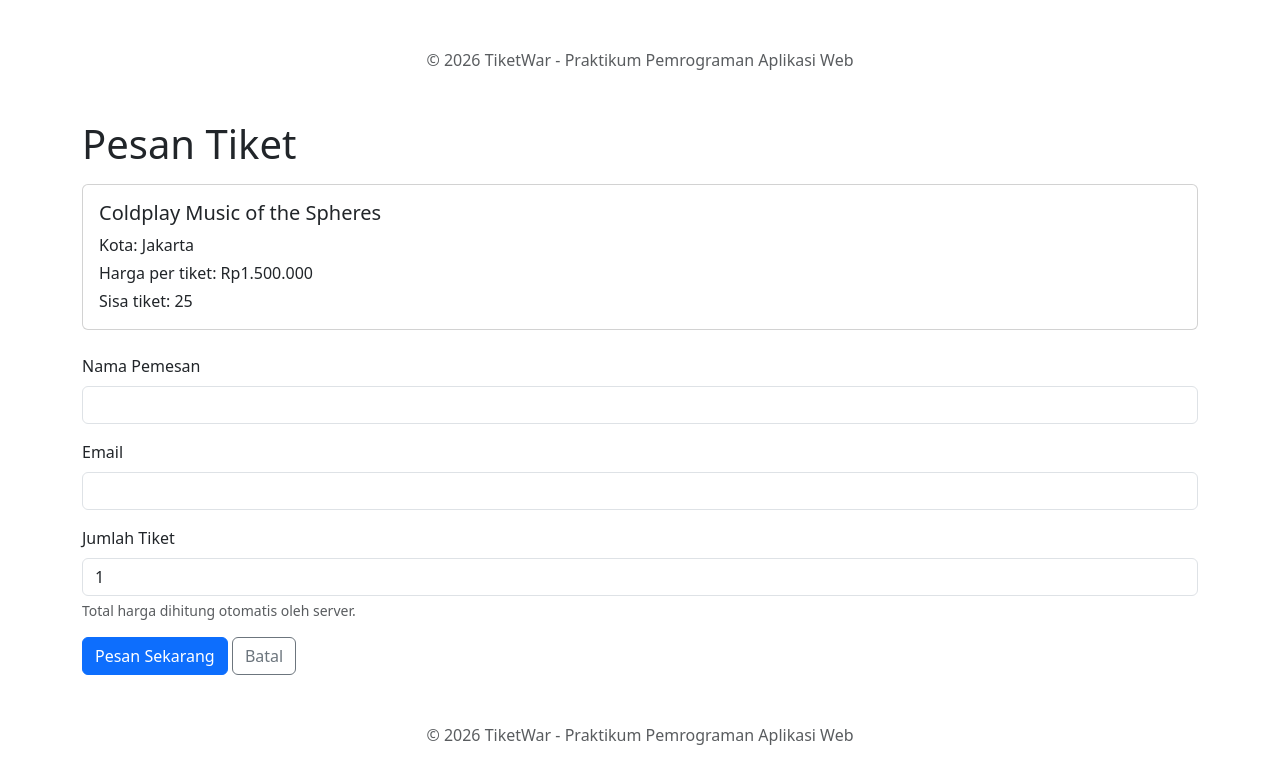
After one commit to EmanitaC/GD6_2813, a Laravel app: page /konser/1/pesan in a window 1280 px wide. The commit adds this page. Shown: the top 784 px of the page. Run offline with Laravel 12, Linux system fonts and the light colour scheme; data comes from the database, SQL or seed files in the repository; parts of the project's set-up code (start-up, migrations or seed data) failed here and were passed over.

Commit message:
Method create dan Form Pesanan

```diff
--- /dev/null
+++ b/tiketwar-php/tiketwar/app/Http/Controllers/PesananController.php
@@ -0,0 +1,53 @@
+<?php
+
+namespace App\Http\Controllers;
+
+use App\Models\Konser;
+use App\Models\Pesanan;
+use Illuminate\Http\RedirectResponse;
+use Illuminate\Http\Request;
+use Illuminate\Support\Facades\DB;
+use Illuminate\Validation\ValidationException;
+use Illuminate\View\View;
+
+class PesananController extends Controller
+{
+    public function create(Konser $konser): View
+    {
+        return view('pesanan-create', compact('konser'));
+    }
+
+    public function store(Request $request, Konser $konser): RedirectResponse
+    {
+        $data = $request->validate([
+            'nama_pemesan' => ['required', 'string', 'max:100'],
+            'email'        => ['required', 'email', 'max:100'],
+            'jumlah'       => ['required', 'integer', 'min:1'],
+        ]);
+
+        DB::transaction(function () use ($konser, $data) {
+            $terkunci = Konser::lockForUpdate()->findOrFail($konser->id);
+
+            if ($data['jumlah'] > $terkunci->sisa) {
+                throw ValidationException::withMessages([
+                    'jumlah' => 'Sisa tiket hanya ' . $terkunci->sisa . '.',
+                ]);
+            }
+
+            Pesanan::create([
+                'konser_id'    => $terkunci->id,
+                'nama_pemesan' => $data['nama_pemesan'],
+                'email'        => $data['email'],
+                'jumlah'       => $data['jumlah'],
+                'harga_satuan' => $terkunci->harga,
+                'total'        => $terkunci->harga * $data['jumlah'],
+                'status'       => Pesanan::MENUNGGU_BAYAR,
+            ]);
+
+            $terkunci->decrement('sisa', $data['jumlah']);
+        });
+
+        return redirect()->route('pesanan.index')
+            ->with('success', 'Pesanan berhasil dibuat. Status: menunggu bayar.');
+    }
+}
--- /dev/null
+++ b/tiketwar-php/tiketwar/resources/views/pesanan-create.blade.php
@@ -0,0 +1,54 @@
+@extends('layouts.main')
+
+@section('title', 'Pesan Tiket')
+
+@section('content')
+<h1 class="mb-3">Pesan Tiket</h1>
+
+<div class="card mb-4">
+    <div class="card-body">
+        <h2 class="h5">{{ $konser->nama }}</h2>
+        <p class="mb-1">Kota: {{ $konser->kota }}</p>
+        <p class="mb-1">Harga per tiket:
+            Rp{{ number_format($konser->harga, 0, ',', '.') }}</p>
+        <p class="mb-0">Sisa tiket: {{ $konser->sisa }}</p>
+    </div>
+</div>
+
+<form action="{{ route('pesanan.store', $konser) }}" method="POST">
+    <div class="mb-3">
+        <label for="nama_pemesan" class="form-label">Nama Pemesan</label>
+        <input type="text" name="nama_pemesan" id="nama_pemesan"
+            class="form-control @error('nama_pemesan') is-invalid @enderror"
+            value="{{ old('nama_pemesan') }}">
+        @error('nama_pemesan')
+            <div class="invalid-feedback">{{ $message }}</div>
+        @enderror
+    </div>
+
+    <div class="mb-3">
+        <label for="email" class="form-label">Email</label>
+        <input type="email" name="email" id="email"
+            class="form-control @error('email') is-invalid @enderror"
+            value="{{ old('email') }}">
+        @error('email')
+            <div class="invalid-feedback">{{ $message }}</div>
+        @enderror
+    </div>
+
+    <div class="mb-3">
+        <label for="jumlah" class="form-label">Jumlah Tiket</label>
+        <input type="number" min="1" name="jumlah" id="jumlah"
+            class="form-control @error('jumlah') is-invalid @enderror"
+            value="{{ old('jumlah', 1) }}">
+        @error('jumlah')
+            <div class="invalid-feedback">{{ $message }}</div>
+        @enderror
+        <div class="form-text">Total harga dihitung otomatis oleh server.</div>
+    </div>
+
+    <button type="submit" class="btn btn-primary">Pesan Sekarang</button>
+    <a href="{{ route('konser.detail', ['id' => $konser->id]) }}"
+        class="btn btn-outline-secondary">Batal</a>
+</form>
+@endsection
--- a/tiketwar-php/tiketwar/routes/web.php
+++ b/tiketwar-php/tiketwar/routes/web.php
@@ -5,6 +5,7 @@ use Illuminate\Support\Facades\Route;
 use App\Http\Controllers\PromotorController;
 use App\Models\Konser;
 use App\Models\Promotor;
+use App\Http\Controllers\PesananController;
 
 Route::get('/', function () {
     $jumlahKonser = Konser::count();
@@ -42,3 +43,8 @@ Route::put('/promotor/{id}', [PromotorController::class, 'update'])
     ->whereNumber('id')->name('promotor.update');
 Route::delete('/promotor/{id}', [PromotorController::class, 'destroy'])
     ->whereNumber('id')->name('promotor.destroy');
+// Transaksi dan Laporan: pesanan
+Route::get('/konser/{konser}/pesan', [PesananController::class, 'create'])
+    ->whereNumber('konser')->name('pesanan.create');
+Route::post('/konser/{konser}/pesan', [PesananController::class, 'store'])
+    ->whereNumber('konser')->name('pesanan.store');
```
Also changed, not shown: tiketwar-php/tiketwar/resources/views/konser-detail.blade.php (+9 -0 lines).
